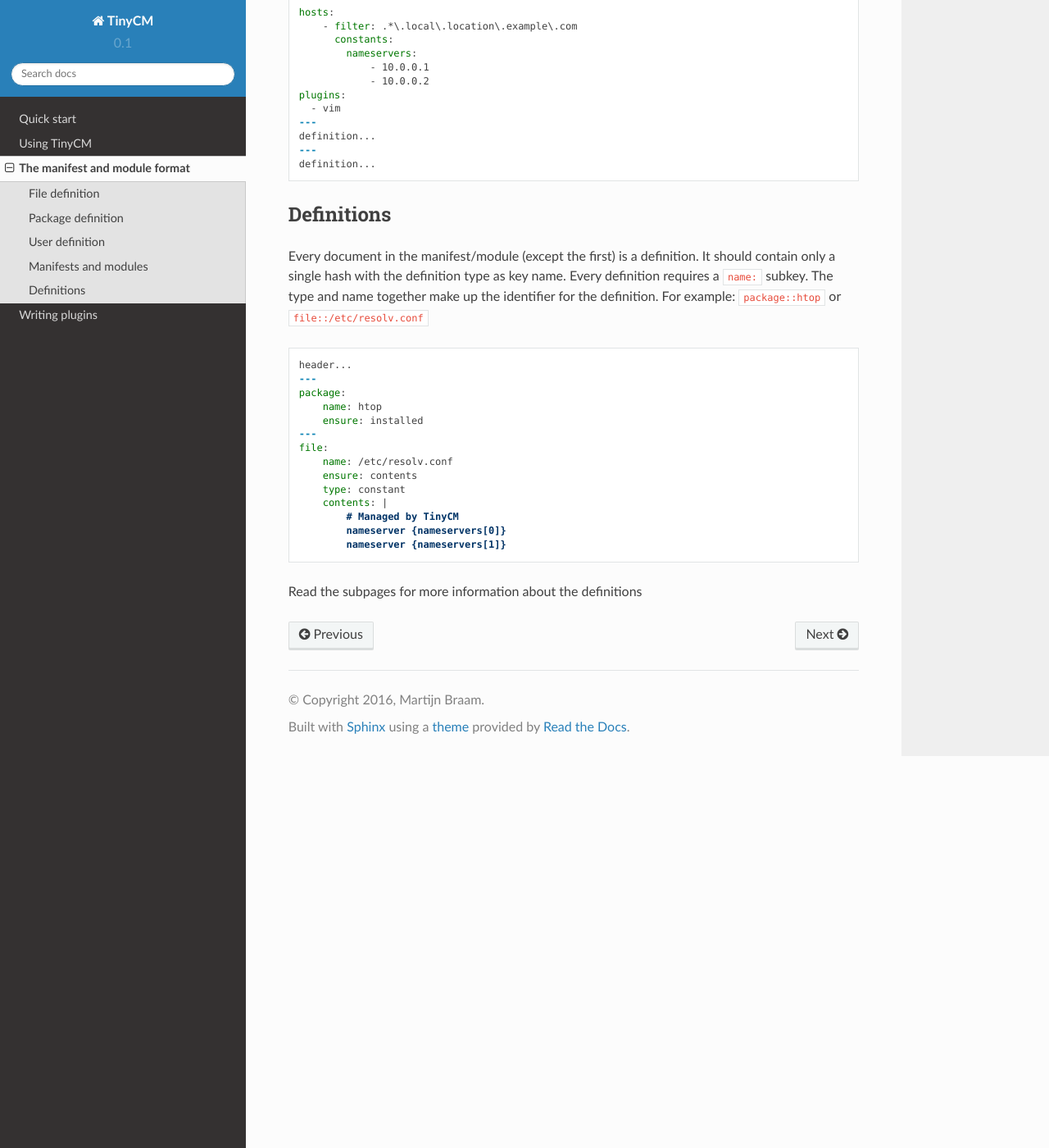
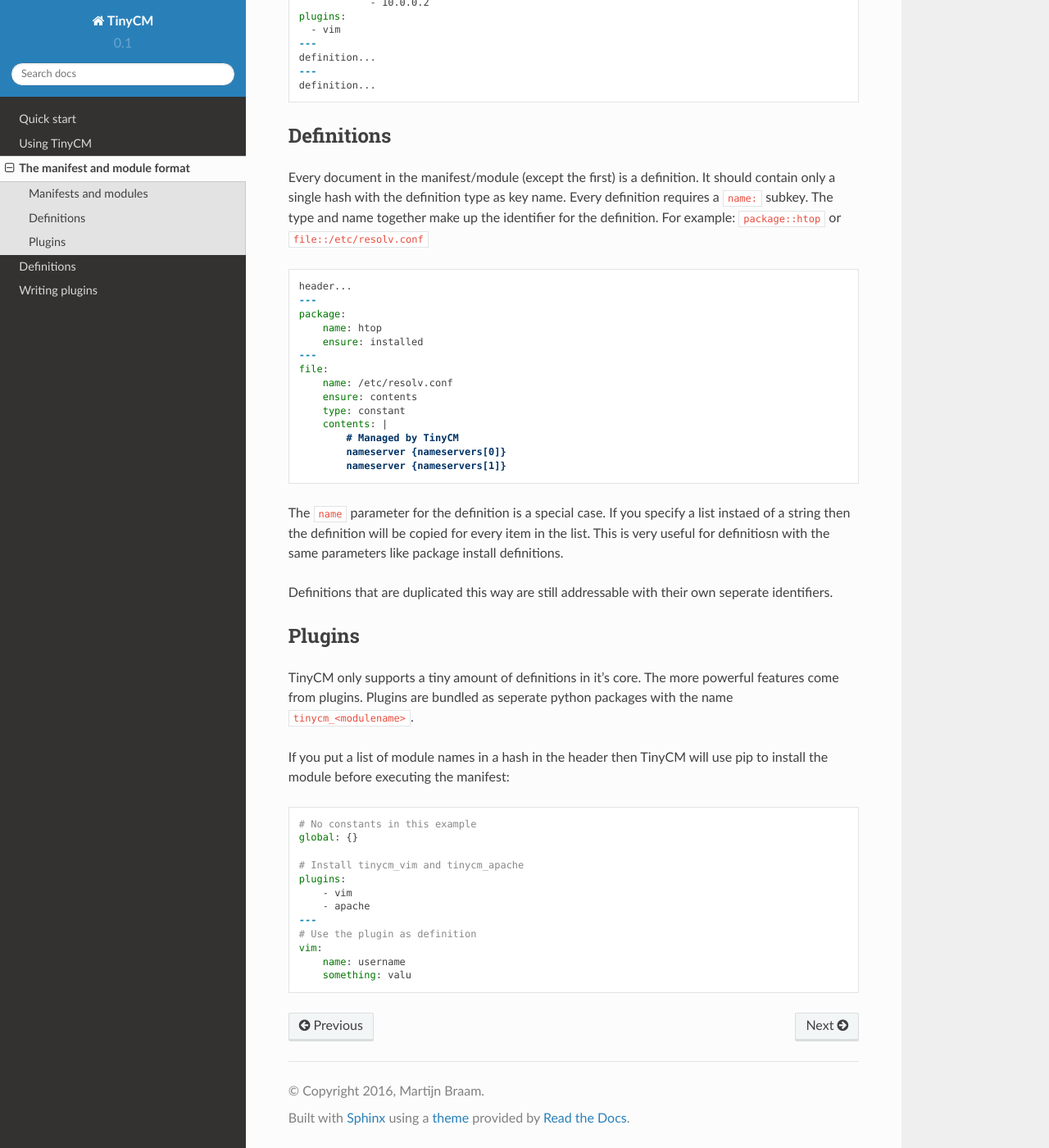
Before and after one commit to MartijnBraam/TinyCM, a Sphinx documentation site: the page built from docs/format/index.rst, in a window 1280 px wide and 1400 px high, scrolled down 766 px. Shown: the whole window at 82% size. Built offline with Sphinx 7.4.7 and the Read the Docs theme 2.0.0, drawn with Linux system fonts in a browser that asks for light colours; some of the changed text lies outside the part shown.

Commit message:
Added more docs

```diff
--- a/docs/format/index.rst
+++ b/docs/format/index.rst
@@ -4,13 +4,6 @@ The manifest and module format
 All manifests and modules area YAML 1.2 files with multiple documents. This makes it easy to write by hand since it is
 supported in most IDEs and text editors. It is also way easier to generate configuration manifests from your own
 software since most programming languages have a YAML reading/writing library.
-
-.. toctree::
-   :maxdepth: 1
-
-   definition/file
-   definition/package
-   definition/user
 
 Manifests and modules
 ---------------------
@@ -72,4 +65,31 @@ identifier for the definition. For example: ``package::htop`` or ``file::/etc/re
             nameserver {nameservers[0]}
             nameserver {nameservers[1]}
 
-Read the subpages for more information about the definitions
+
+The ``name`` parameter for the definition is a special case. If you specify a list instaed of a string then the
+definition will be copied for every item in the list. This is very useful for definitiosn with the same parameters like
+package install definitions.
+
+Definitions that are duplicated this way are still addressable with their own seperate identifiers.
+
+Plugins
+-------
+
+TinyCM only supports a tiny amount of definitions in it's core. The more powerful features come from plugins.
+Plugins are bundled as seperate python packages with the name ``tinycm_<modulename>``.
+
+If you put a list of module names in a hash in the header then TinyCM will use pip to install the module before executing
+the manifest::
+
+    # No constants in this example
+    global: {}
+
+    # Install tinycm_vim and tinycm_apache
+    plugins:
+        - vim
+        - apache
+    ---
+    # Use the plugin as definition
+    vim:
+        name: username
+        something: valu
--- a/docs/index.rst
+++ b/docs/index.rst
@@ -14,6 +14,7 @@ Contents:
    quickstart
    usage/index
    format/index
+   definition/index
    developing/index
 
 
```
Also changed, not shown: docs/definition/index.rst (added, +9 -0 lines), docs/definition/file.rst (renamed from docs/format/definition/file.rst), docs/definition/package.rst (renamed from docs/format/definition/package.rst), docs/definition/user.rst (renamed from docs/format/definition/user.rst).
